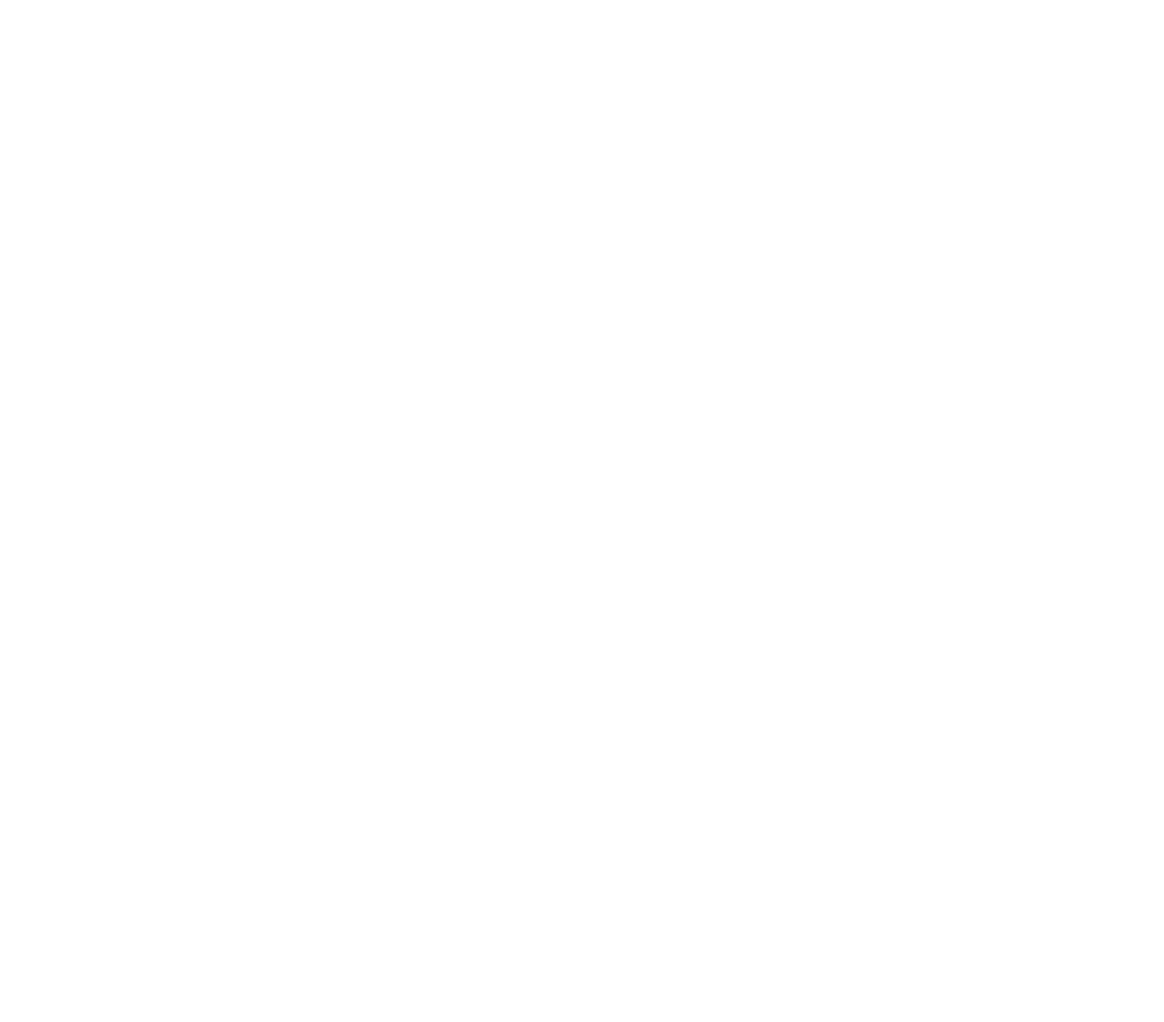
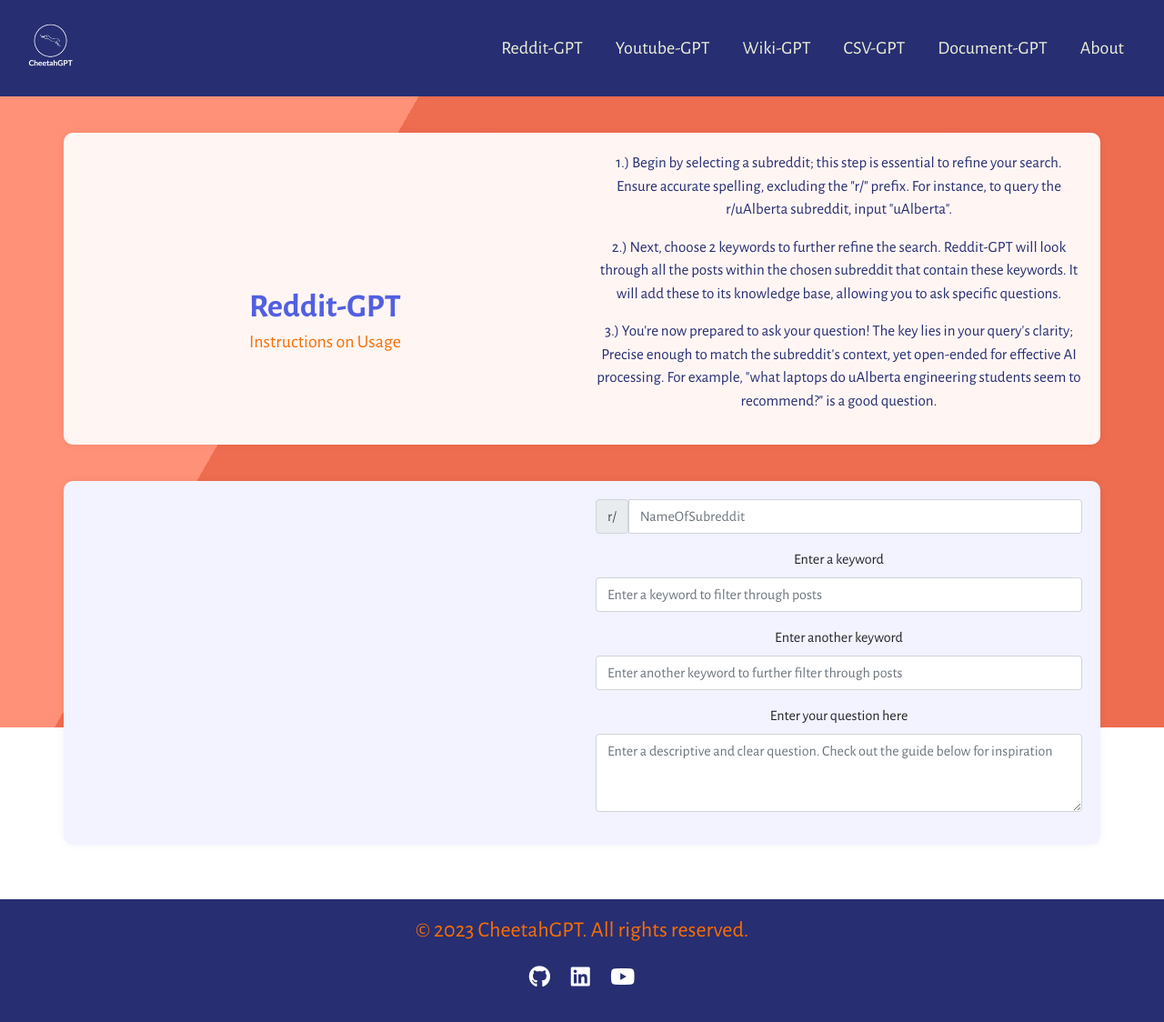
Before and after one commit to AbhroChowdhury/CheetahGPT, a Flask app: page /redditGPT in a window 1280 px wide. Before the commit the page is empty. Shown: the whole page at 91% size. Before the commit the page ends 800 px from the top, so only its background shows below. Run offline with Flask 3, Linux system fonts and the light colour scheme; some libraries are stand-ins or nearby versions.

Commit message:
redditgpt page almost done

```diff
--- a/app.py
+++ b/app.py
@@ -26,6 +26,9 @@ def csvGPT():
 def documentGPT():
     return render_template('documentGPT.html')
 
+@app.route('/about')
+def about():
+    return render_template('about.html')
 
 if __name__ == '__main__':
     app.run(debug=True)
--- a/static/css/styles.css
+++ b/static/css/styles.css
@@ -58,6 +58,27 @@ body {
 }
 
 .bg3 {
+    animation-duration: 20s;
+}
+
+.redditbg {
+    animation: slide 20s ease-in-out infinite alternate;
+    background-image: linear-gradient(-60deg, #ED5837 50%, #FF8265 50%);
+    bottom: 0;
+    left: -50%;
+    opacity: 0.5;
+    position: fixed;
+    right: -50%;
+    top: 0;
+    z-index: -1;
+}
+
+.redditbg2 {
+    animation-direction: alternate-reverse;
+    animation-duration: 20s;
+}
+
+.redditbg3 {
     animation-duration: 20s;
 }
 
@@ -169,15 +190,19 @@ h1 {
     color: #525FE1;
 }
 
+h2 {
+    color:#F86F03;
+    font-size: 25px;
+    font-weight: bolder;
+}
+
 h3 {
     color:#F86F03;
-    font-style: italic;
     font-size: 15px;
 }
 
 h5 {
     color:#F86F03;
-    font-style: italic;
 }
 
 h4 {
@@ -340,6 +365,36 @@ p, a, li, span {
     box-shadow: 0 4px 8px rgba(0, 0, 0, 0.1);
 }
 
+.reddithow-container {
+    margin-top: 40px;
+    padding: 20px;
+    background-color: #FFF6F4;
+    border-radius: 10px;
+    box-shadow: 0 0 10px rgba(0, 0, 0, 0.05);
+}
+
+.reddithow-container h1 {
+    font-size: 36px;
+    font-weight: 600;
+    margin-bottom: 5px;
+    margin-right: 85px;
+    margin-left: 85px;
+}
+
+.reddithow-container p {
+    font-size: 17px;
+}
+
+.redditfeature-container {
+    margin-top: 40px;
+    padding: 20px;
+    background-color: #F2F3FF;
+    border-radius: 10px;
+    box-shadow: 0 0 10px rgba(0, 0, 0, 0.05);
+}
+
+
+
 .white-link {
     color: white !important;
 }
--- a/templates/redditGPT.html
+++ b/templates/redditGPT.html
@@ -0,0 +1,127 @@
+<!DOCTYPE html>
+<html>
+    <head>
+        <meta charset="utf-8">
+        <meta name="viewport" content="width=device-width, initial-scale=1.0">
+        <title>Reddit-GPT</title>
+        <link rel="stylesheet" href="https://stackpath.bootstrapcdn.com/bootstrap/4.5.2/css/bootstrap.min.css">
+        <link rel="stylesheet" href="{{ url_for('static', filename='css/styles.css') }}">
+        <link href="https://fonts.googleapis.com/css2?family=Alegreya+Sans:wght@400;700&display=swap" rel="stylesheet">
+        <link rel="stylesheet" href="https://cdnjs.cloudflare.com/ajax/libs/font-awesome/5.15.3/css/all.min.css">
+        <script src="https://cdn.jsdelivr.net/npm/bootstrap@5.3.0/dist/js/bootstrap.bundle.min.js"></script>
+    </head>
+
+
+    <div class="redditbg"></div>
+    <div class="redditbg bg2"></div>
+    <div class="redditbg bg3"></div>
+
+<div class="main-content">
+<body class="animated-background">
+    <div class="animated-background">
+        <div class="background-blur"></div>
+    </div>
+    <nav class="navbar navbar-expand-lg navbar-light bg-light">
+        <a class="navbar-brand" href="{{ url_for('index') }}">
+            <img src="{{ url_for('static', filename='images/CheetahGPT-logos_white.png') }}" alt="CheetahGPT" class="img-fluid">
+        </a>
+        <button class="navbar-toggler" type="button" data-toggle="collapse" data-target="#navbarNav" aria-controls="navbarNav" aria-expanded="false" aria-label="Toggle navigation">
+            <span class="navbar-toggler-icon"></span>
+        </button>
+        <div class="collapse navbar-collapse" id="navbarNav">
+            <ul class="navbar-nav ml-auto">
+                <li class="nav-item active">
+                    <a class="nav-link" href="{{ url_for('redditGPT') }}">Reddit-GPT</a>
+                </li>
+                <li class="nav-item active">
+                    <a class="nav-link" href="{{ url_for('youtubeGPT') }}">Youtube-GPT</a>
+                </li>
+                <li class="nav-item active">
+                    <a class="nav-link" href="{{ url_for('wikipediaGPT') }}">Wiki-GPT</a>
+                </li>
+                <li class="nav-item active">
+                    <a class="nav-link" href="{{ url_for('csvGPT') }}">CSV-GPT</a>
+                </li>
+                <li class="nav-item active">
+                    <a class="nav-link" href="{{ url_for('documentGPT') }}">Document-GPT</a>
+                </li>
+                <li class="nav-item active">
+                    <a class="nav-link" href="{{ url_for('index') }}">About</a>
+                </li>
+            </ul>
+        </div>
+    </nav>
+
+    <div class="container reddithow-container">
+        <div class="row">
+            <div class="col-md-6 text-center">
+                <h1 class="visuals-title">Reddit-GPT</h1>
+                <h5>Instructions on Usage</h5>
+            </div>
+            <div class="col-md-6 text-center">
+                <p> 1.) Begin by selecting a subreddit; this step is essential to refine your search.
+                    Ensure accurate spelling, excluding the "r/" prefix. For instance, to query the r/uAlberta subreddit, input "uAlberta".
+                </p>
+                <p>
+                    2.) Next, choose 2 keywords to further refine the search. Reddit-GPT will look through all the posts within the chosen subreddit
+                    that contain these keywords. It will add these to its knowledge base, allowing you to ask specific questions.
+                </p>
+                <p>
+                    3.) You're now prepared to ask your question! The key lies in your query's clarity; Precise enough to match the subreddit's context, yet open-ended for effective AI processing.
+                    For example, "what laptops do uAlberta engineering students seem to recommend?" is a good question.
+                </p>
+            </div>
+        </div>
+    </div>
+
+
+    <div class="container redditfeature-container">
+        <div class="row">
+            <div class="col-md-6 text-center">
+
+            </div>
+            <div class="col-md-6 text-center">
+                <div class="input-group mb-3">
+                    <span class="input-group-text" id="basic-addon1">r/</span>
+                    <input type="text" class="form-control" placeholder="NameOfSubreddit" aria-label="Username" aria-describedby="basic-addon1">
+                  </div>
+                  <div class="mb-3">
+                    <label for="exampleFormControlInput1" class="form-label">Enter a keyword</label>
+                    <input type="text" class="form-control" id="exampleFormControlInput1" placeholder="Enter a keyword to filter through posts">
+                  </div>
+                  <div class="mb-3">
+                    <label for="exampleFormControlInput1" class="form-label">Enter another keyword</label>
+                    <input type="text" class="form-control" id="exampleFormControlInput1" placeholder="Enter another keyword to further filter through posts">
+                  </div>
+                  <div class="mb-3">
+                    <label for="exampleFormControlTextarea1" class="form-label">Enter your question here</label>
+                    <textarea class="form-control" id="exampleFormControlTextarea1" placeholder="Enter a descriptive and clear question. Check out the guide below for inspiration" rows="3"></textarea>
+                  </div>
+            </div>
+        </div>
+    </div>
+
+
+
+
+
+</body>
+
+<footer class="footer">
+    <div class="container">
+        <div class="footer-content">
+            <h3>&copy; 2023 CheetahGPT. All rights reserved.</h3>
+            <ul class="social-icons">
+                <li><a href="https://github.com/AbhroChowdhury/CheetahGPT" target="_blank"><i class="fab fa-github"></i></a></li>
+                <li><a href="https://www.linkedin.com/in/abhro-chowdhury/" target="_blank"><i class="fab fa-linkedin"></i></a></li>
+                <li><a href="https://www.youtube.com/channel/UCYULXMQNQEvoHfoNxSc6LWA" target="_blank"><i class="fab fa-youtube"></i></a></li>
+            </ul>
+        </div>
+    </div>
+</footer>
+
+
+
+</div>
+
+</html>
```
Also changed, not shown: templates/index.html (+4 -4 lines), static/images/redditmad.avif (added), static/images/redditpage.webp (added), templates/about.html (added).
